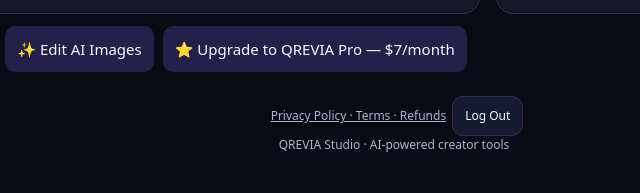
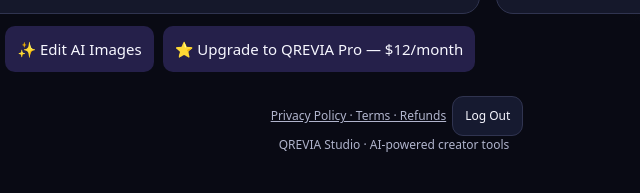
Before and after one commit to soitanaetapato162-max/qrevia-studio, a plain HTML site: page index.html in a window 1280 px wide. Shown: the part 1016-1209 px from the top of the page, 246-886 px from the left. Drawn offline with Linux system fonts and the light colour scheme; grey boxes are pictures that could not be loaded.

Commit message:
Update index.html

```diff
--- a/index.html
+++ b/index.html
@@ -46,7 +46,9 @@
 </div><button type="button" class="primary" id="generate">✦ Generate content</button><div id="status" class="status" role="status" aria-live="polite"></div></section>
 <section class="card"><h2>Your result</h2><p class="sub">Your generated content will appear here.</p><div class="result" id="result">Ready when you are. Describe your idea and choose Generate.</div><div class="actions"><button type="button" class="secondary" id="copy">Copy result</button><button type="button" class="secondary" id="clear">Clear</button></div></section>
 </div>
-<div class="links"><a href="/image.html">🎨 AI Image Studio</a><a href="/edit-image.html">✨ Edit AI Images</a><a href="/pricing.html">⭐ Upgrade to QREVIA Pro — $7/month</a></div>
+
+<div class="links"><a href="/image.html">🎨 AI Image Studio</a><a href="/edit-image.html">✨ Edit AI Images</a><a href="/pricing.html">⭐ Upgrade to QREVIA Pro — $12/month</a></div>
+
 <footer class="footer"><a href="/legal.html">Privacy Policy · Terms · Refunds</a><button type="button" class="secondary" id="logout">Log Out</button><div>QREVIA Studio · AI-powered creator tools</div></footer>
 </div>
 <script>
```
